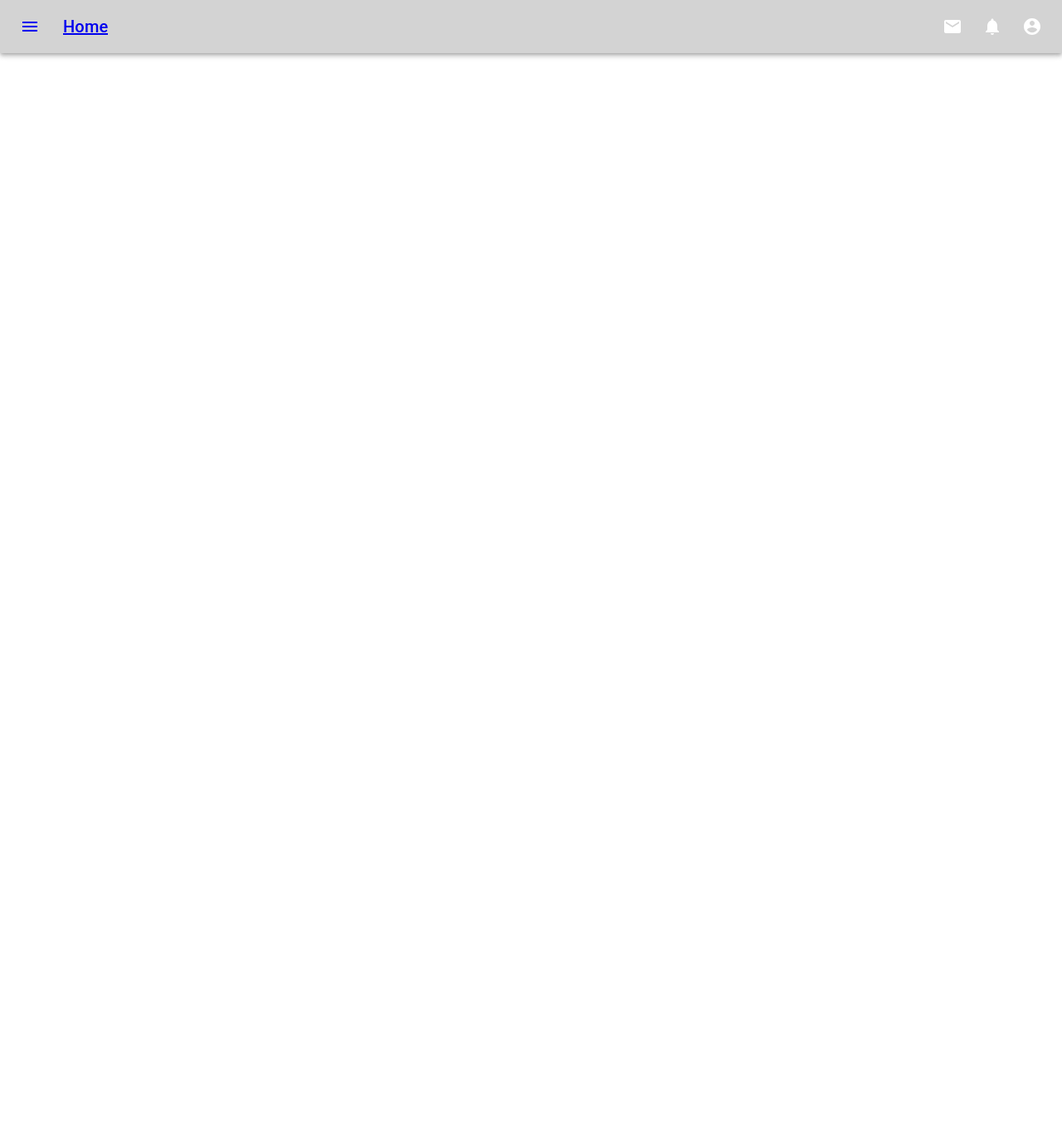
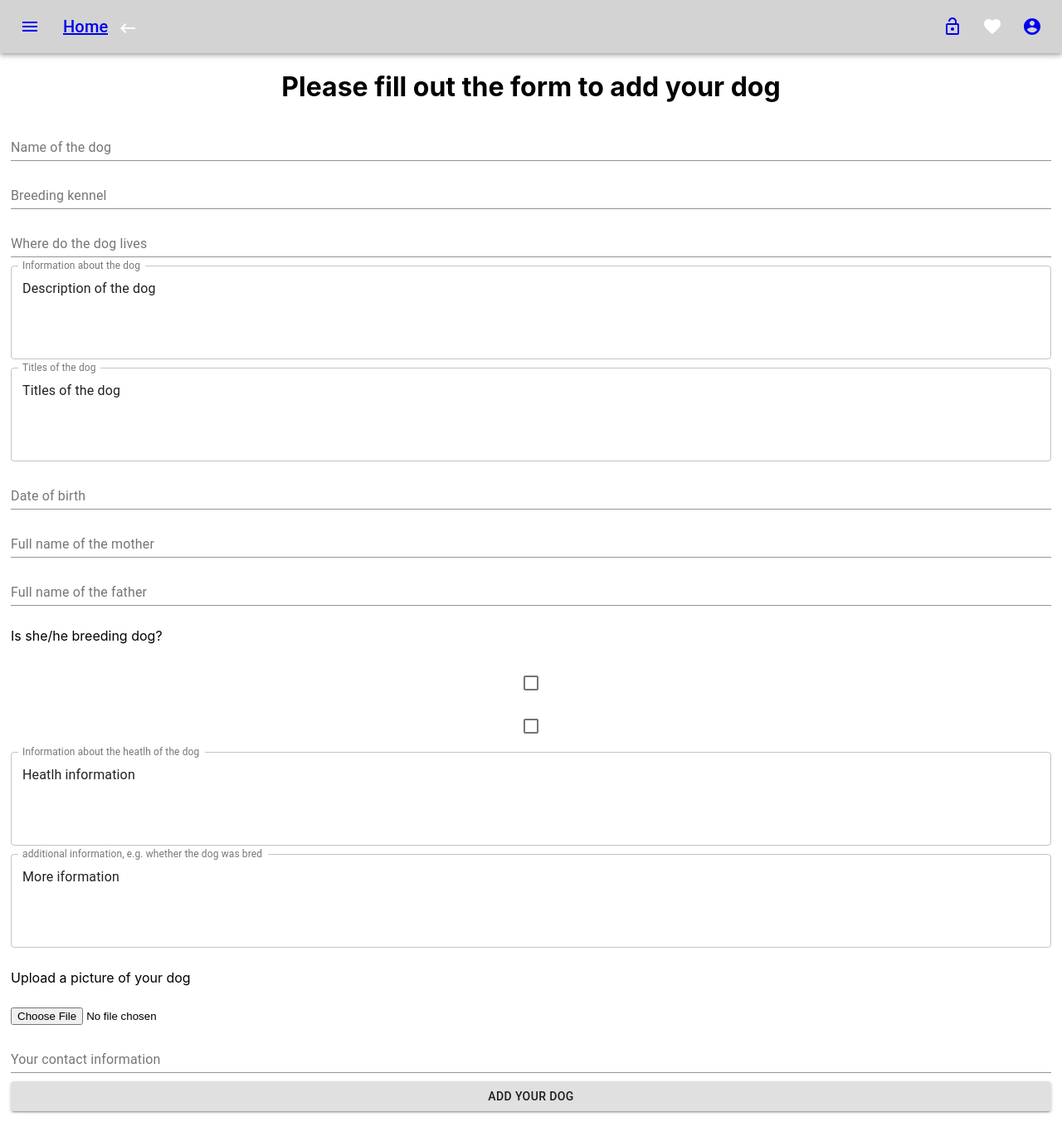
Before and after one commit to NataliaGatarek/SWD-app, a React (Create React App) app in the folder client/: page /AddDog in a window 1280 px wide. Shown: the whole page at 83% size. Before the commit the page ends 800 px from the top, so only its background shows below. Built offline with nearby package versions, Linux system fonts and the light colour scheme.

Commit message:
More views+design

```diff
--- a/client/src/App.js
+++ b/client/src/App.js
@@ -1,9 +1,11 @@
 import SignIn from "./Views/SignIn.js";
 import SignUp from "./Views/SignUp.js";
 import Home from "./Views/Home.js";
+import Profile from "./Views/Profile.js";
 import ListOfDogs from "./Views/ListOfDogs.js";
 import { BrowserRouter as Router, Switch, Route, Link } from "react-router-dom";
 import NavBar from "./Components/NavBar.js";
+import AddDog from "./Views/AddDog.js";
 
 function App() {
   return (
@@ -16,8 +18,17 @@ function App() {
         <Route exact path="/SignIn">
           <SignIn />
         </Route>
+        <Route exect path="/SignUp">
+          <SignUp />
+        </Route>
+        <Route exect path="/Profile">
+          <Profile />
+        </Route>
         <Route exact path="/ListOfDogs">
           <ListOfDogs />
+        </Route>
+        <Route exact path="/AddDog">
+          <AddDog />
         </Route>
       </Switch>
     </Router>
--- /dev/null
+++ b/client/src/Components/BackButton.js
@@ -0,0 +1,25 @@
+import React from "react";
+import KeyboardBackspaceIcon from "@material-ui/icons/KeyboardBackspace";
+import Badge from "@material-ui/core/Badge";
+import {
+  BrowserRouter as Router,
+  Switch,
+  Route,
+  Link,
+  useHistory,
+} from "react-router-dom";
+
+function BackButton(props) {
+  const history = useHistory();
+  const BackHistory = () => {
+    history.push("");
+  };
+  return (
+    <div>
+      <Badge color="secondary">
+        <KeyboardBackspaceIcon onClick={BackHistory} />
+      </Badge>
+    </div>
+  );
+}
+export default BackButton;
--- a/client/src/Components/NavBar.js
+++ b/client/src/Components/NavBar.js
@@ -11,11 +11,19 @@ import Menu from "@material-ui/core/Menu";
 import MenuIcon from "@material-ui/icons/Menu";
 import SearchIcon from "@material-ui/icons/Search";
 import AccountCircle from "@material-ui/icons/AccountCircle";
-import MailIcon from "@material-ui/icons/Mail";
-import NotificationsIcon from "@material-ui/icons/Notifications";
 import MoreIcon from "@material-ui/icons/MoreVert";
+import KeyboardBackspaceIcon from "@material-ui/icons/KeyboardBackspace";
+import LockOpenIcon from "@material-ui/icons/LockOpen";
+import FavoriteIcon from "@material-ui/icons/Favorite";
+import BackButton from "./BackButton.js";
 import "../Views/views.css";
-import { BrowserRouter as Router, Switch, Route, Link } from "react-router-dom";
+import {
+  BrowserRouter as Router,
+  Switch,
+  Route,
+  Link,
+  useHistory,
+} from "react-router-dom";
 
 const useStyles = makeStyles((theme) => ({
   grow: {
@@ -96,17 +104,17 @@ function NavBar(props) {
       onClose={handleMobileMenuClose}
     >
       <MenuItem>
-        <IconButton aria-label="show 4 new mails" color="inherit">
+        <IconButton aria-label="signin" color="inherit">
           <Badge color="secondary">
-            <MailIcon />
+            <LockOpenIcon />
           </Badge>
         </IconButton>
         <Link to="/SignIn">Sign In</Link>
       </MenuItem>
       <MenuItem>
-        <IconButton aria-label="show 11 new notifications" color="inherit">
+        <IconButton aria-label="favorites" color="inherit">
           <Badge color="secondary">
-            <NotificationsIcon />
+            <FavoriteIcon />
           </Badge>
         </IconButton>
         <p>Favorites</p>
@@ -120,7 +128,7 @@ function NavBar(props) {
         >
           <AccountCircle />
         </IconButton>
-        <p>Profile</p>
+        <Link to="/Profile">Profile</Link>
       </MenuItem>
     </Menu>
   );
@@ -143,18 +151,24 @@ function NavBar(props) {
               Home
             </Typography>
           </Link>
+          <IconButton aria-label="back" color="inherit">
+            <BackButton />
+          </IconButton>
           <div className={classes.grow} />
           <div className={classes.sectionDesktop}>
+            <Link to="/SignIn">
               <IconButton aria-label="profile" color="inherit">
                 <Badge color="secondary">
-                <MailIcon />
+                  <LockOpenIcon />
                 </Badge>
               </IconButton>
+            </Link>
             <IconButton aria-label="favorites" color="inherit">
               <Badge color="secondary">
-                <NotificationsIcon />
+                <FavoriteIcon />
               </Badge>
             </IconButton>
+            <Link to="Profile">
               <IconButton
                 edge="end"
                 aria-label="account of current user"
@@ -165,6 +179,7 @@ function NavBar(props) {
               >
                 <AccountCircle />
               </IconButton>
+            </Link>
           </div>
           <div className={classes.sectionMobile}>
             <IconButton
--- /dev/null
+++ b/client/src/Views/AddDog.js
@@ -0,0 +1,90 @@
+import React from "react";
+import { makeStyles } from "@material-ui/core/styles";
+import TextField from "@material-ui/core/TextField";
+import Checkbox from "@material-ui/core/Checkbox";
+import IconButton from "@material-ui/core/IconButton";
+import PhotoCamera from "@material-ui/icons/PhotoCamera";
+import Button from "@material-ui/core/Button";
+import Grid from "@material-ui/core/Grid";
+import "./views.css";
+
+const useStyles = makeStyles((theme) => ({
+  root: {
+    "& > *": {
+      margin: theme.spacing(1),
+      width: "25ch",
+    },
+  },
+}));
+
+function AddDog() {
+  const classes = useStyles();
+  return (
+    <div>
+      <h1 className="header-style">
+        {" "}
+        Please fill out the form to add your dog{" "}
+      </h1>
+      <form
+        className={classes.root}
+        noValidate
+        autoComplete="off"
+        className="flex-form"
+      >
+        <TextField id="standard-basic" label="Name of the dog" />
+        <TextField id="standard-basic" label="Breeding kennel" />
+        <TextField id="standard-basic" label="Where do the dog lives" />
+        <TextField
+          id="outlined-multiline-static"
+          label="Information about the dog"
+          multiline
+          rows={4}
+          defaultValue="Description of the dog"
+          variant="outlined"
+        />
+        <TextField
+          id="outlined-multiline-static"
+          label="Titles of the dog"
+          multiline
+          rows={4}
+          defaultValue="Titles of the dog"
+          variant="outlined"
+        />
+        <TextField id="standard-basic" label="Date of birth" />
+        <TextField id="standard-basic" label="Full name of the mother" />
+        <TextField id="standard-basic" label="Full name of the father" />
+        <p>Is she/he breeding dog?</p>
+        <Checkbox name="Yes" color="primary" />
+        <Checkbox name="No" color="primary" />
+        <TextField
+          inputProps={{ style: { alignItems: "center" } }}
+          id="outlined-multiline-static"
+          label="Information about the heatlh of the dog"
+          multiline
+          rows={4}
+          defaultValue="Heatlh information"
+          variant="outlined"
+        />
+        <TextField
+          id="outlined-multiline-static"
+          label="additional information, e.g. whether the dog was bred"
+          multiline
+          rows={4}
+          defaultValue="More iformation"
+          variant="outlined"
+        />
+        <p>Upload a picture of your dog</p>
+        <input
+          accept="image/*"
+          className={classes.input}
+          id="icon-button-photo"
+          //onChange={this.handleCapture}
+          type="file"
+        />
+        <TextField id="standard-basic" label="Your contact information" />
+        <Button variant="contained">Add your dog</Button>
+      </form>
+    </div>
+  );
+}
+export default AddDog;
--- a/client/src/Views/Home.js
+++ b/client/src/Views/Home.js
@@ -1,14 +1,12 @@
 import React from "react";
 import AppBar from "@material-ui/core/AppBar";
 import Button from "@material-ui/core/Button";
-import CameraIcon from "@material-ui/icons/PhotoCamera";
 import Card from "@material-ui/core/Card";
 import CardActions from "@material-ui/core/CardActions";
 import CardContent from "@material-ui/core/CardContent";
 import CardMedia from "@material-ui/core/CardMedia";
 import CssBaseline from "@material-ui/core/CssBaseline";
 import Grid from "@material-ui/core/Grid";
-import Toolbar from "@material-ui/core/Toolbar";
 import Typography from "@material-ui/core/Typography";
 import { makeStyles } from "@material-ui/core/styles";
 import Container from "@material-ui/core/Container";
--- a/client/src/Views/ListOfDogs.js
+++ b/client/src/Views/ListOfDogs.js
@@ -1,6 +1,7 @@
 import React from "react";
 import CardToDisplayDogs from "../Components/CardToDisplayDog.js";
 import Input from "../Components/Input.js";
+import "./views.css";
 
 function ListOfDogs() {
   return (
--- /dev/null
+++ b/client/src/Views/Profile.js
@@ -0,0 +1,93 @@
+import React from "react";
+import { makeStyles } from "@material-ui/core/styles";
+import Accordion from "@material-ui/core/Accordion";
+import AccordionDetails from "@material-ui/core/AccordionDetails";
+import AccordionSummary from "@material-ui/core/AccordionSummary";
+import Typography from "@material-ui/core/Typography";
+import ExpandMoreIcon from "@material-ui/icons/ExpandMore";
+const useStyles = makeStyles((theme) => ({
+  root: {
+    width: "100%",
+  },
+  heading: {
+    fontSize: theme.typography.pxToRem(15),
+    flexBasis: "33.33%",
+    flexShrink: 0,
+  },
+  secondaryHeading: {
+    fontSize: theme.typography.pxToRem(15),
+    color: theme.palette.text.secondary,
+  },
+}));
+function Profile() {
+  const classes = useStyles();
+  const [expanded, setExpanded] = React.useState(false);
+
+  const handleChange = (panel) => (event, isExpanded) => {
+    setExpanded(isExpanded ? panel : false);
+  };
+  return (
+    <div>
+      <h1 className="header-style">Welcome to your profile.</h1>
+      <div className={classes.root}>
+        <Accordion
+          expanded={expanded === "panel1"}
+          onChange={handleChange("panel1")}
+        >
+          <AccordionSummary
+            expandIcon={<ExpandMoreIcon />}
+            aria-controls="panel1bh-content"
+            id="panel1bh-header"
+          >
+            <Typography className={classes.heading}>
+              Your information
+            </Typography>
+            <Typography className={classes.secondaryHeading}>
+              Welcome NAME
+            </Typography>
+          </AccordionSummary>
+          <AccordionDetails>
+            <Typography>Name, Last name, email</Typography>
+          </AccordionDetails>
+        </Accordion>
+        <Accordion
+          expanded={expanded === "panel2"}
+          onChange={handleChange("panel2")}
+        >
+          <AccordionSummary
+            expandIcon={<ExpandMoreIcon />}
+            aria-controls="panel2bh-content"
+            id="panel2bh-header"
+          >
+            <Typography className={classes.heading}>Your favorites</Typography>
+            <Typography className={classes.secondaryHeading}>
+              View list favorite dogs
+            </Typography>
+          </AccordionSummary>
+          <AccordionDetails>
+            <Typography>Links to profiles</Typography>
+          </AccordionDetails>
+        </Accordion>
+        <Accordion
+          expanded={expanded === "panel3"}
+          onChange={handleChange("panel3")}
+        >
+          <AccordionSummary
+            expandIcon={<ExpandMoreIcon />}
+            aria-controls="panel3bh-content"
+            id="panel3bh-header"
+          >
+            <Typography className={classes.heading}>My own dogs</Typography>
+            <Typography className={classes.secondaryHeading}>
+              See the list of your own dogs
+            </Typography>
+          </AccordionSummary>
+          <AccordionDetails>
+            <Typography>List of your dogs</Typography>
+          </AccordionDetails>
+        </Accordion>
+      </div>
+    </div>
+  );
+}
+export default Profile;
--- a/client/src/Views/SignIn.js
+++ b/client/src/Views/SignIn.js
@@ -5,25 +5,13 @@ import CssBaseline from "@material-ui/core/CssBaseline";
 import TextField from "@material-ui/core/TextField";
 import FormControlLabel from "@material-ui/core/FormControlLabel";
 import Checkbox from "@material-ui/core/Checkbox";
-import Link from "@material-ui/core/Link";
 import Grid from "@material-ui/core/Grid";
 import Box from "@material-ui/core/Box";
 import LockOutlinedIcon from "@material-ui/icons/LockOutlined";
 import Typography from "@material-ui/core/Typography";
 import { makeStyles } from "@material-ui/core/styles";
 import Container from "@material-ui/core/Container";
-function Copyright() {
-  return (
-    <Typography variant="body2" color="textSecondary" align="center">
-      {"Copyright © "}
-      <Link color="inherit" href="https://material-ui.com/">
-        Natalia
-      </Link>{" "}
-      {new Date().getFullYear()}
-      {"."}
-    </Typography>
-  );
-}
+import { BrowserRouter as Router, Switch, Route, Link } from "react-router-dom";
 const useStyles = makeStyles((theme) => ({
   paper: {
     marginTop: theme.spacing(8),
@@ -100,16 +88,14 @@ function SignIn() {
                 </Link>
               </Grid>
               <Grid item>
-                <Link href="#" variant="body2">
+                <Link to="/SignUp" variant="body2">
                   {"Don't have an account? Sign Up"}
                 </Link>
               </Grid>
             </Grid>
           </form>
         </div>
-        <Box mt={8}>
-          <Copyright />
-        </Box>
+        <Box mt={8}></Box>
       </Container>
     </div>
   );
--- a/client/src/Views/SignUp.js
+++ b/client/src/Views/SignUp.js
@@ -4,7 +4,6 @@ import Button from "@material-ui/core/Button";
 import CssBaseline from "@material-ui/core/CssBaseline";
 import TextField from "@material-ui/core/TextField";
 import FormControlLabel from "@material-ui/core/FormControlLabel";
-import Checkbox from "@material-ui/core/Checkbox";
 import Link from "@material-ui/core/Link";
 import Grid from "@material-ui/core/Grid";
 import Box from "@material-ui/core/Box";
@@ -12,18 +11,6 @@ import LockOutlinedIcon from "@material-ui/icons/LockOutlined";
 import Typography from "@material-ui/core/Typography";
 import { makeStyles } from "@material-ui/core/styles";
 import Container from "@material-ui/core/Container";
-function Copyright() {
-  return (
-    <Typography variant="body2" color="textSecondary" align="center">
-      {"Copyright © "}
-      <Link color="inherit" href="https://material-ui.com/">
-        Natalia
-      </Link>{" "}
-      {new Date().getFullYear()}
-      {"."}
-    </Typography>
-  );
-}
 const useStyles = makeStyles((theme) => ({
   paper: {
     marginTop: theme.spacing(8),
@@ -115,18 +102,10 @@ function SignUp() {
             >
               Sign Up
             </Button>
-            <Grid container justify="flex-end">
-              <Grid item>
-                <Link href="#" variant="body2">
-                  Already have an account? Sign in
-                </Link>
-              </Grid>
-            </Grid>
+            <Grid container justify="flex-end"></Grid>
           </form>
         </div>
-        <Box mt={5}>
-          <Copyright />
-        </Box>
+        <Box mt={5}></Box>
       </Container>
     </div>
   );
--- a/client/src/Views/views.css
+++ b/client/src/Views/views.css
@@ -6,3 +6,14 @@
   gap: 10px;
   margin: 13px;
 }
+.flex-form {
+  display: flex;
+  flex-direction: column;
+  flex-wrap: wrap;
+  justify-content: space-around;
+  gap: 10px;
+  margin: 13px;
+}
+.header-style {
+  text-align: center;
+}
```
Lines whose indentation alone changed are shown as unchanged.
